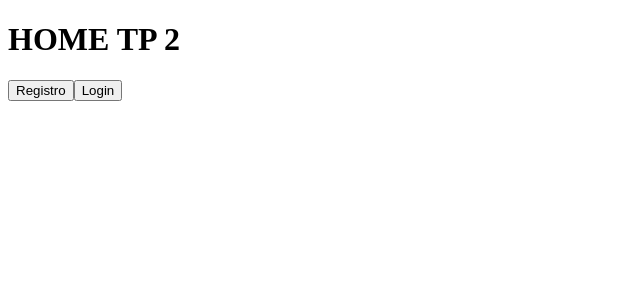
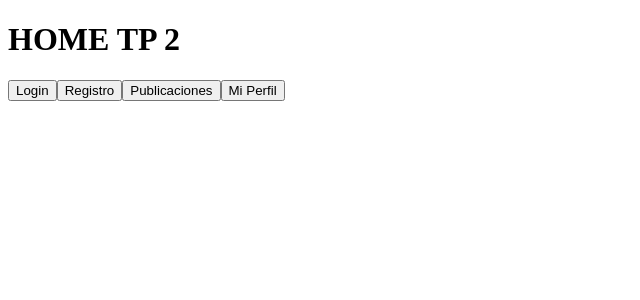
Before and after one commit to LeoPorcellatti/Leonardo-Porcellatti---TP2---PROG4-2026-C1, an Angular app in the folder client/: page / in a window 1280 px wide. Shown: the top 300 px of the page, without its empty margins (0-640 px from the left). Built offline with nearby package versions, Linux system fonts and the light colour scheme; no server answers.

Commit message:
arreglo rutas

```diff
--- a/client/src/app/app.html
+++ b/client/src/app/app.html
@@ -1,6 +1,8 @@
 <h1>HOME TP 2</h1>
 
-<button>Registro</button>
-<button>Login</button>
+<button class="botonesRutas" routerLink="login">Login</button>
+<button class="botonesRutas" routerLink="registro">Registro</button>
+<button class="botonesRutas" routerLink="publicaciones">Publicaciones</button>
+<button class="botonesRutas" routerLink="mi-perfil">Mi Perfil</button>
 
 <router-outlet />
--- a/client/src/app/app.ts
+++ b/client/src/app/app.ts
@@ -1,25 +1,23 @@
 import { HttpClient } from '@angular/common/http';
 import { Component, inject, signal } from '@angular/core';
-import { RouterOutlet } from '@angular/router';
+import { RouterLink, RouterOutlet } from '@angular/router';
 import { environment } from '../environments/environment.development';
-import { JsonPipe } from '@angular/common';
 
 @Component({
   selector: 'app-root',
-  imports: [RouterOutlet, JsonPipe],
+  imports: [RouterOutlet, RouterLink],
   templateUrl: './app.html',
   styleUrl: './app.css',
 })
 export class App {
-  httpClient = inject(HttpClient);
+  // httpClient = inject(HttpClient);
 
-  futbolistas = signal<any[]>([]);
+  // futbolistas = signal<any[]>([]);
 
   ngOnInit(): void {
-    const peticion = this.httpClient.get(environment.apiUrl + '/futbolistas');
-
-    peticion.subscribe((val) => {
-      this.futbolistas.set(val as any[]);
-    });
+    // const peticion = this.httpClient.get(environment.apiUrl + '/futbolistas');
+    // peticion.subscribe((val) => {
+    //   this.futbolistas.set(val as any[]);
+    // });
   }
 }
```
